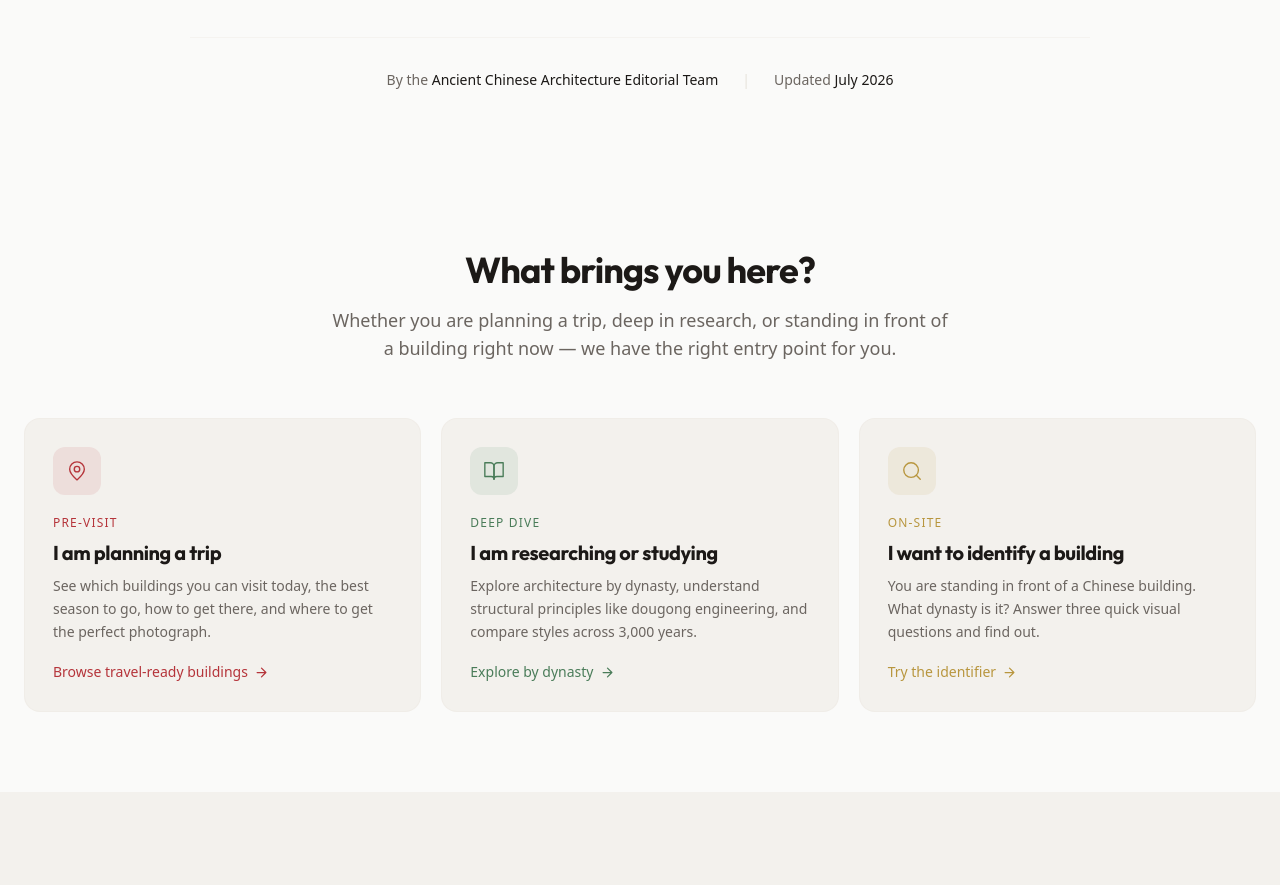
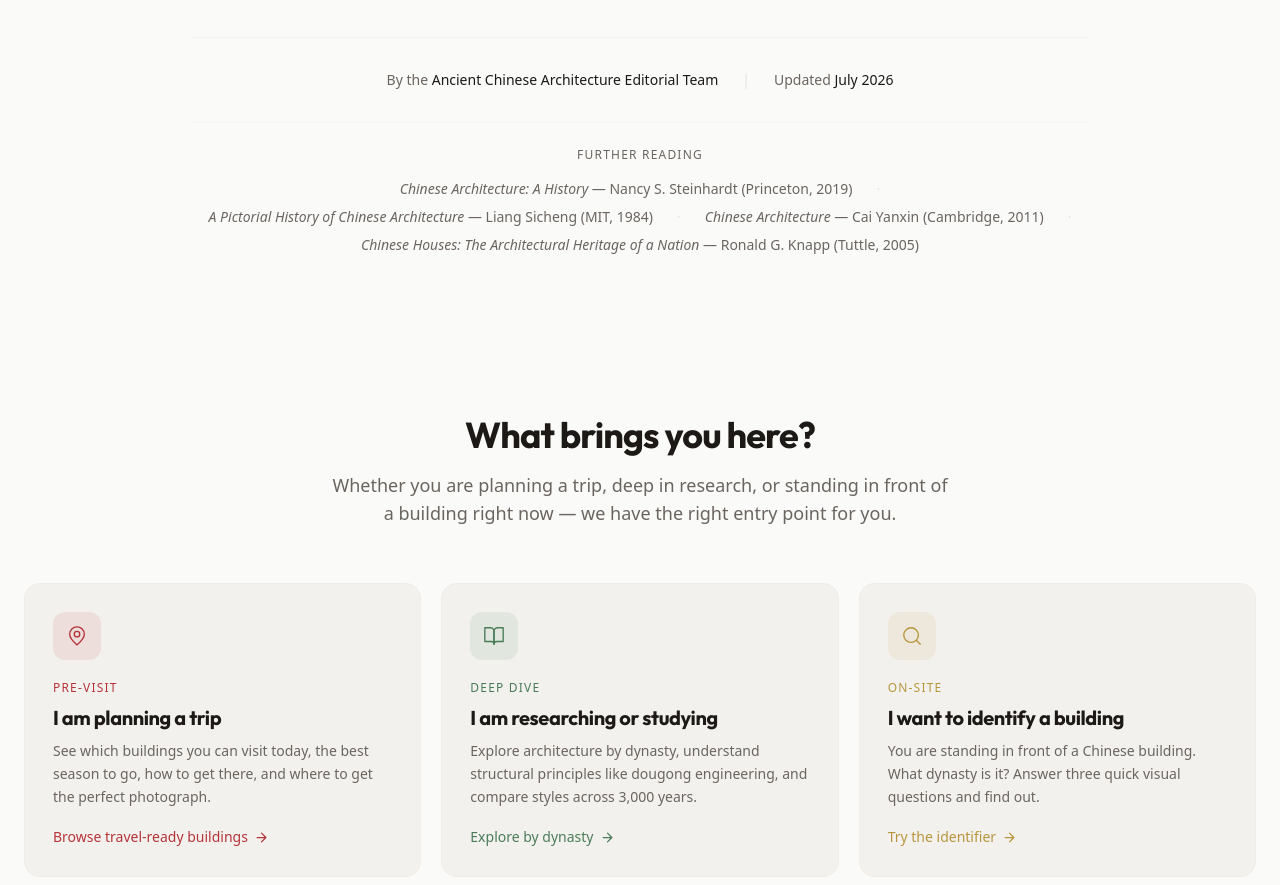
Before and after one commit to jiusongvip/ancient-chinese-architecture, an Astro site: page / in a window 1280 px wide. Shown: the part 1385-2270 px from the top of the page. Built offline with nearby package versions, Linux system fonts and the light colour scheme; Astro itself is replaced by a stand-in of ours.

Commit message:
fix: correct Further Reading book links (404 and fabricated URLs)
- Fix Princeton Steinhardt link: ebook ISBN 9780691191973 -> hardcover 9780691169989
- Fix Cambridge Cai Yanxin link: replace fabricated ID with standard ISBN URL
- Fix Tuttle Knapp link: replace 404 Tuttle page with accessible Douban link
- Add full subtitle for Knapp book: 'The Architectural Heritage of a Nation'

```diff
--- a/src/components/Overview.astro
+++ b/src/components/Overview.astro
@@ -42,5 +42,18 @@
       <span class="hidden sm:block text-stone-dark">|</span>
       <span>Updated <strong class="text-ink font-medium">July 2026</strong></span>
     </div>
+
+    <div class="mt-8 pt-6 border-t border-stone-dark/20">
+      <p class="text-xs text-ink-muted tracking-widest uppercase mb-4 text-center font-medium">Further Reading</p>
+      <div class="flex flex-wrap justify-center gap-x-6 gap-y-2 text-sm text-ink-muted">
+        <a href="https://press.princeton.edu/books/hardcover/9780691169989/chinese-architecture" target="_blank" rel="nofollow noopener" class="hover:text-ink transition-colors"><em class="italic">Chinese Architecture: A History</em> — Nancy S. Steinhardt (Princeton, 2019)</a>
+        <span class="hidden sm:inline text-stone-dark">·</span>
+        <a href="https://mitpress.mit.edu/9780262620611/a-pictorial-history-of-chinese-architecture/" target="_blank" rel="nofollow noopener" class="hover:text-ink transition-colors"><em class="italic">A Pictorial History of Chinese Architecture</em> — Liang Sicheng (MIT, 1984)</a>
+        <span class="hidden sm:inline text-stone-dark">·</span>
+        <a href="https://www.cambridge.org/9780521186445" target="_blank" rel="nofollow noopener" class="hover:text-ink transition-colors"><em class="italic">Chinese Architecture</em> — Cai Yanxin (Cambridge, 2011)</a>
+        <span class="hidden sm:inline text-stone-dark">·</span>
+        <a href="https://book.douban.com/subject/2110623/" target="_blank" rel="nofollow noopener" class="hover:text-ink transition-colors"><em class="italic">Chinese Houses: The Architectural Heritage of a Nation</em> — Ronald G. Knapp (Tuttle, 2005)</a>
+      </div>
+    </div>
   </div>
 </section>
```
